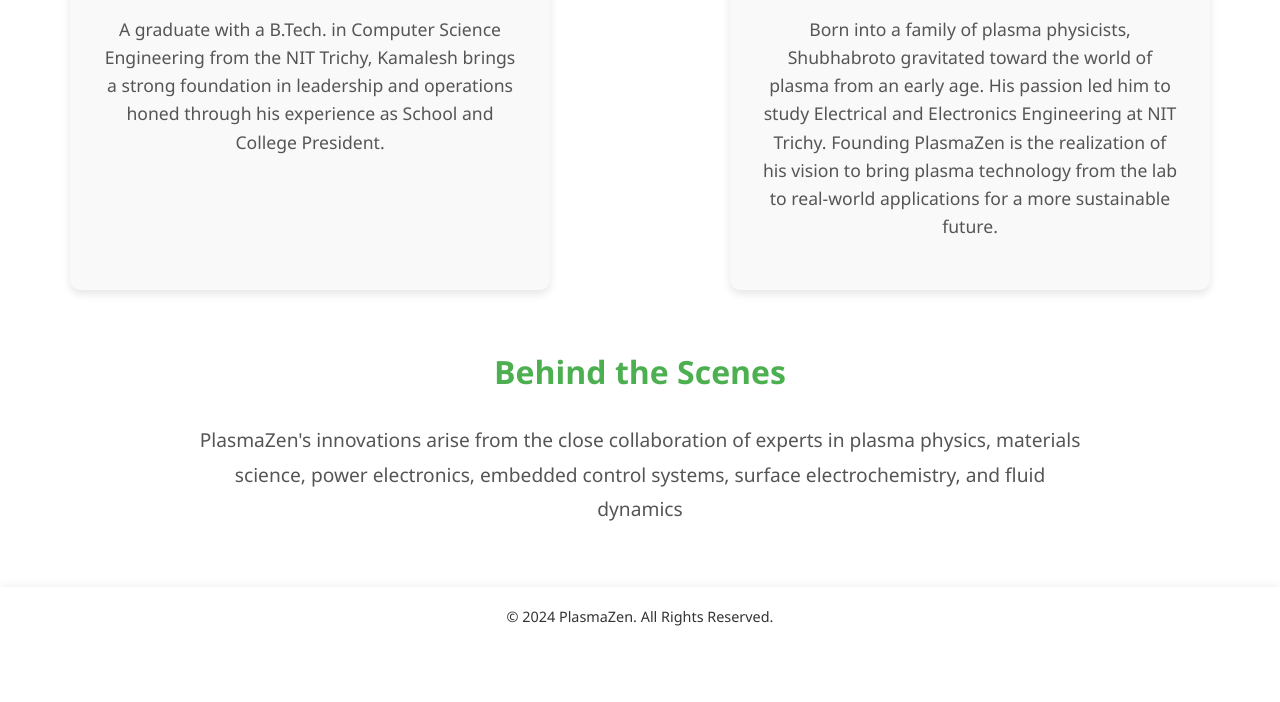
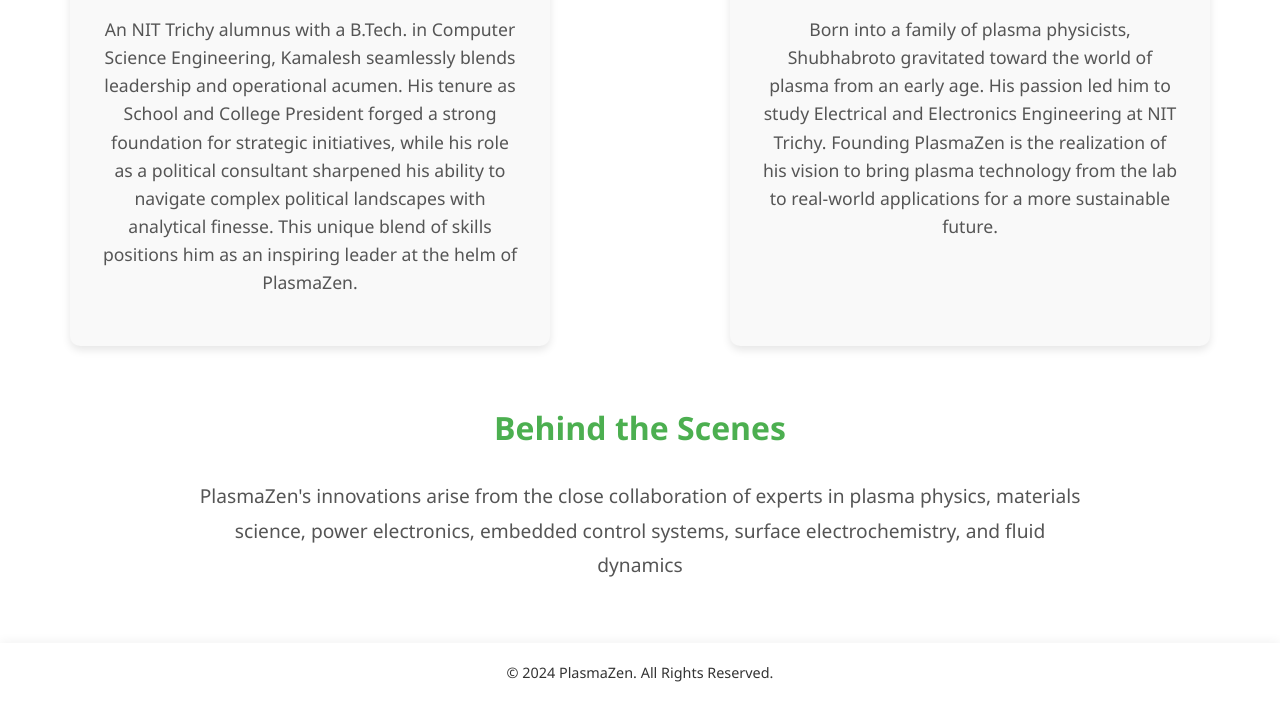
Before and after one commit to shubhabroto/plasma, a plain HTML site: page about.html in a window 1280 px wide. Shown: the part 1450-2152 px from the top of the page. Before the commit the page ends 2096 px from the top, so only its background shows below. Drawn offline with Linux system fonts and the light colour scheme.

Commit message:
Update about.html

```diff
--- a/about.html
+++ b/about.html
@@ -324,7 +324,7 @@
                 <img class="linkedin-icon" src="images/linkedin-icon.png" alt="LinkedIn">
             </a>
 </h3>
-            <p>A graduate with a B.Tech. in Computer Science Engineering from the NIT Trichy, Kamalesh brings a strong foundation in leadership and operations honed through his experience as School and College President.</p>
+            <p>An NIT Trichy alumnus with a B.Tech. in Computer Science Engineering, Kamalesh seamlessly blends leadership and operational acumen. His tenure as School and College President forged a strong foundation for strategic initiatives, while his role as a political consultant sharpened his ability to navigate complex political landscapes with analytical finesse. This unique blend of skills positions him as an inspiring leader at the helm of PlasmaZen.</p>
         </div>
 
         <!-- CTO Section -->
```
